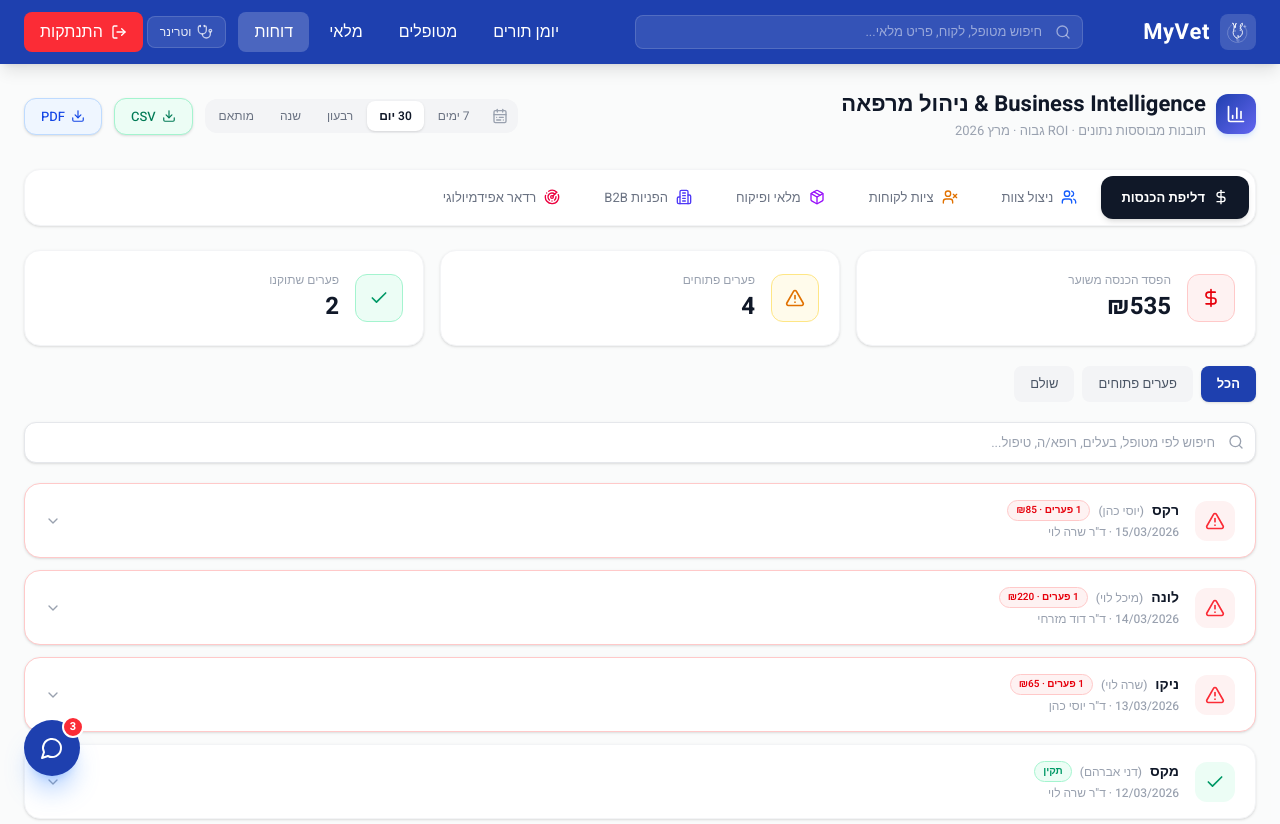
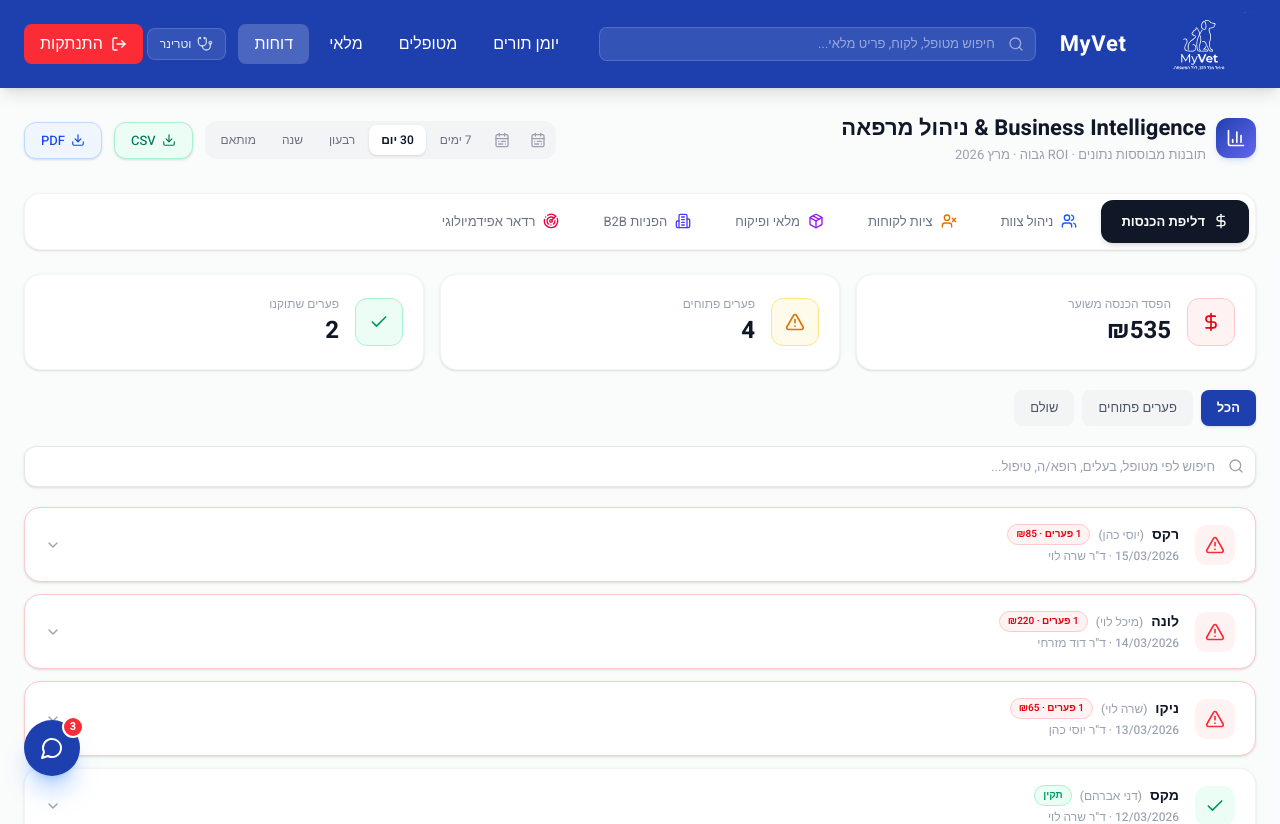
Before and after one commit to maozNachum/MyVet_Prototype_new, a React (Vite) app: page /reports in a window 1280 px wide. Shown: the top 824 px of the page. Built offline with nearby package versions, Linux system fonts and the light colour scheme.

Commit message:
עריכת הרשאות והוספת לוגו

```diff
--- a/src/app/components/MyVetLogo.tsx
+++ b/src/app/components/MyVetLogo.tsx
@@ -1,117 +1,77 @@
 interface MyVetLogoProps {
   className?: string;
   color?: string;
-  secondaryColor?: string;
-  size?: number;
 }
 
 export function MyVetLogo({
   className = "",
   color = "currentColor",
-  secondaryColor,
-  size = 32,
 }: MyVetLogoProps) {
-  const sc = secondaryColor || color;
+  const fillColor = color === "currentColor" ? color : (color || "#000000");
 
   return (
     <svg
-      width={size}
-      height={size}
-      viewBox="0 0 64 64"
-      fill="none"
+      version="1.0"
       xmlns="http://www.w3.org/2000/svg"
+      width="100%"
+      height="100%"
+      viewBox="0 0 600 327"
+      preserveAspectRatio="xMidYMid meet"
       className={className}
     >
-      {/* Outer arc — subtle tech/connect feel */}
-      <path
-        d="M 52 20 A 26 26 0 1 1 16 12"
-        stroke={sc}
-        strokeWidth="1.8"
-        strokeLinecap="round"
-        opacity="0.35"
-      />
-
-      {/* Dog silhouette — right side, larger, behind */}
-      <path
-        d={[
-          "M 38 44",          // chin
-          "Q 44 40, 44 34",   // jaw up
-          "Q 44 28, 40 24",   // cheek to forehead
-          "Q 38 21, 38 17",   // forehead up
-          "Q 38 12, 42 9",    // ear up (floppy top)
-          "Q 44 7, 44 11",    // ear tip folds
-          "Q 44 14, 41 17",   // ear back down
-          "Q 39 20, 38 22",   // connect to head
-        ].join(" ")}
-        stroke={color}
-        strokeWidth="2.4"
-        strokeLinecap="round"
-        strokeLinejoin="round"
-      />
-      {/* Dog snout */}
-      <path
-        d="M 38 44 Q 36 46, 33 45 Q 31 44, 32 41"
-        stroke={color}
-        strokeWidth="2.4"
-        strokeLinecap="round"
-        strokeLinejoin="round"
-      />
-      {/* Dog eye */}
-      <circle cx="38" cy="27" r="1.5" fill={color} />
-
-      {/* Cat silhouette — left side, in front, smaller */}
-      <path
-        d={[
-          "M 28 48",          // chin
-          "Q 22 45, 20 39",   // jaw
-          "Q 18 33, 20 28",   // cheek
-          "Q 21 24, 22 20",   // forehead
-          "Q 22 14, 18 8",    // ear up (pointed!)
-          "Q 17 6, 19 10",    // ear tip
-        ].join(" ")}
-        stroke={color}
-        strokeWidth="2.4"
-        strokeLinecap="round"
-        strokeLinejoin="round"
-      />
-      {/* Cat second ear */}
-      <path
-        d="M 22 20 Q 24 14, 27 9 Q 28 7, 26 11 Q 25 15, 25 20"
-        stroke={color}
-        strokeWidth="2.4"
-        strokeLinecap="round"
-        strokeLinejoin="round"
-      />
-      {/* Cat snout */}
-      <path
-        d="M 28 48 Q 30 49, 32 48 Q 34 47, 33 45"
-        stroke={color}
-        strokeWidth="2.4"
-        strokeLinecap="round"
-        strokeLinejoin="round"
-      />
-      {/* Cat eye */}
-      <circle cx="24" cy="29" r="1.4" fill={color} />
-
-      {/* Small medical cross — minimal, at top right of arc */}
-      <line x1="50" y1="14" x2="50" y2="20" stroke={sc} strokeWidth="1.8" strokeLinecap="round" opacity="0.6" />
-      <line x1="47" y1="17" x2="53" y2="17" stroke={sc} strokeWidth="1.8" strokeLinecap="round" opacity="0.6" />
-
-      {/* Shield outline — tiny, bottom center */}
-      <path
-        d="M 29 53 Q 29 51, 32 50 Q 35 51, 35 53 Q 35 56, 32 58 Q 29 56, 29 53 Z"
-        stroke={sc}
-        strokeWidth="1.4"
-        strokeLinecap="round"
-        strokeLinejoin="round"
-        opacity="0.45"
-      />
-      {/* Tiny heart inside shield */}
-      <path
-        d="M 31 53.5 Q 31 52.5, 32 53.5 Q 33 52.5, 33 53.5 Q 33 55, 32 55.8 Q 31 55, 31 53.5"
-        fill={sc}
-        opacity="0.45"
-      />
+      <g
+        transform="translate(0,327) scale(0.1,-0.1)"
+        fill={fillColor}
+        stroke="none"
+      >
+        <path d="M5378 3263 c12 -2 32 -2 45 0 12 2 2 4 -23 4 -25 0 -35 -2 -22 -4z" />
+        <path d="M5823 3263 c4 -3 10 -3 14 0 3 4 0 7 -7 7 -7 0 -10 -3 -7 -7z" />
+        <path d="M5992 3250 c0 -14 2 -19 5 -12 2 6 2 18 0 25 -3 6 -5 1 -5 -13z" />
+        <path d="M5990 3185 c0 -3 2 -5 5 -5 3 0 5 2 5 5 0 3 -2 5 -5 5 -3 0 -5 -2 -5 -5z" />
+        <path d="M5950 3105 c0 -3 2 -5 5 -5 3 0 5 2 5 5 0 3 -2 5 -5 5 -3 0 -5 -2 -5 -5z" />
+        <path d="M5993 3075 c0 -22 2 -30 4 -17 2 12 2 30 0 40 -3 9 -5 -1 -4 -23z" />
+        <path d="M3435 2855 c-5 -2 -22 -6 -37 -9 -26 -6 -38 -29 -20 -40 5 -3 27 0 51 6 60 15 140 -4 175 -42 15 -16 38 -40 50 -53 17 -19 41 -28 97 -37 111 -18 119 -22 110 -62 -21 -91 -58 -122 -164 -137 -97 -14 -116 -28 -138 -105 -7 -25 0 -55 38 -166 61 -174 63 -234 14 -394 -39 -127 -39 -212 0 -356 22 -83 33 -99 82 -115 16 -5 37 -20 45 -33 l14 -22 -64 0 c-54 0 -68 4 -85 23 -20 21 -93 192 -93 216 0 6 -9 11 -20 11 -27 0 -26 -6 20 -123 60 -152 77 -167 195 -167 86 0 94 7 75 65 -13 39 -43 65 -77 65 -63 0 -103 257 -62 395 61 202 60 280 -6 453 -59 156 -43 203 74 215 84 9 133 38 164 96 65 122 47 159 -88 176 -73 9 -98 21 -139 70 -46 56 -150 90 -211 70z" />
+        <path d="M3284 2792 c-81 -51 -140 -252 -96 -332 44 -79 142 -122 197 -86 45 29 59 71 58 176 -1 189 -71 296 -159 242z m74 -47 c48 -60 64 -260 26 -312 -57 -76 -174 2 -174 117 0 76 80 220 121 220 4 0 16 -11 27 -25z" />
+        <path d="M2900 2466 c0 -64 -11 -86 -52 -98 -47 -14 -83 -48 -98 -93 -6 -18 -22 -41 -36 -49 -65 -43 -14 -141 89 -171 103 -30 85 -78 -69 -180 -196 -131 -258 -255 -239 -479 6 -73 10 -86 24 -86 16 0 18 13 17 138 -1 203 36 267 234 402 159 109 182 196 63 235 -89 29 -138 90 -88 109 8 3 27 30 41 60 24 50 66 86 101 86 18 0 43 37 43 63 0 68 87 -29 126 -141 32 -91 31 -106 -21 -214 -99 -208 -126 -423 -81 -647 26 -128 42 -146 133 -146 l68 0 3 33 c3 27 -3 39 -34 67 l-37 34 7 73 c4 39 25 128 47 196 31 98 39 138 38 195 0 75 -38 242 -55 242 -16 0 -16 -63 0 -119 27 -93 21 -181 -21 -309 -46 -139 -55 -310 -18 -331 47 -26 45 -46 -3 -46 -55 0 -72 24 -93 133 -49 250 -4 478 145 727 105 175 126 230 88 230 -13 0 -22 -12 -30 -37 -7 -21 -26 -63 -43 -93 l-32 -54 -21 66 c-46 140 -196 297 -196 204z" />
+        <path d="M5990 2315 c0 -3 2 -5 5 -5 3 0 5 2 5 5 0 3 -2 5 -5 5 -3 0 -5 -2 -5 -5z" />
+        <path d="M5993 2110 c0 -25 2 -35 4 -22 2 12 2 32 0 45 -2 12 -4 2 -4 -23z" />
+        <path d="M5991 1924 c0 -11 3 -14 6 -6 3 7 2 16 -1 19 -3 4 -6 -2 -5 -13z" />
+        <path d="M2299 1905 c-30 -16 -44 -44 -30 -58 6 -6 19 -2 37 12 95 75 174 -45 110 -169 -13 -25 -39 -76 -60 -115 -79 -153 -27 -286 124 -315 92 -18 289 -12 335 9 173 78 132 371 -50 359 -59 -4 -54 -31 7 -38 134 -16 163 -205 43 -275 -39 -23 -51 -25 -179 -25 -207 0 -276 39 -276 155 0 46 9 67 91 225 39 74 35 182 -9 221 -37 33 -97 39 -143 14z" />
+        <path d="M5990 1835 c0 -3 2 -5 5 -5 3 0 5 2 5 5 0 3 -2 5 -5 5 -3 0 -5 -2 -5 -5z" />
+        <path d="M5995 1420 c0 -217 1 -306 2 -197 2 108 2 286 0 395 -1 108 -2 19 -2 -198z" />
+        <path d="M3232 1780 c-34 -14 -20 -26 39 -33 159 -19 206 -218 75 -320 -22 -18 -49 -36 -59 -42 -38 -21 -20 -30 65 -35 75 -5 91 -9 113 -30 l27 -25 -159 -5 c-140 -4 -158 -7 -161 -22 -4 -23 342 -28 350 -5 20 54 -45 117 -121 117 l-44 0 40 43 c121 132 61 335 -107 361 -19 3 -45 1 -58 -4z" />
+        <path d="M2160 905 l0 -215 25 0 25 0 2 161 3 161 79 -136 c43 -75 84 -136 91 -136 7 0 48 61 92 136 l78 136 3 -161 2 -161 25 0 25 0 0 215 0 215 -24 0 c-20 0 -36 -21 -101 -134 -42 -74 -82 -141 -88 -150 -11 -15 -25 5 -101 134 -75 127 -92 150 -112 150 l-24 0 0 -215z" />
+        <path d="M2998 1102 c4 -9 45 -106 91 -215 l85 -197 45 0 46 0 24 63 c13 34 52 127 87 206 76 170 75 163 22 159 l-41 -3 -64 -150 c-35 -82 -66 -152 -69 -154 -8 -9 -21 17 -81 167 l-58 142 -47 0 c-41 0 -46 -2 -40 -18z" />
+        <path d="M3863 1092 c-19 -3 -23 -10 -23 -38 0 -30 -3 -34 -25 -34 -22 0 -25 -4 -25 -35 0 -31 3 -35 25 -35 25 0 25 -1 25 -89 0 -139 26 -175 121 -174 64 1 81 15 67 54 -9 27 -13 28 -48 23 -50 -8 -60 10 -60 110 l0 75 48 3 c45 3 47 4 47 33 0 29 -2 30 -47 33 -47 3 -48 4 -48 36 0 36 -14 45 -57 38z" />
+        <path d="M3550 1017 c-141 -47 -166 -235 -41 -305 99 -56 278 -5 213 60 -19 19 -21 19 -43 4 -37 -25 -111 -21 -143 9 -44 41 -35 45 99 45 141 0 143 1 125 68 -26 98 -118 150 -210 119z m111 -87 c42 -41 31 -50 -67 -50 -95 0 -105 10 -53 54 42 35 82 34 120 -4z" />
+        <path d="M2670 1016 c0 -4 32 -77 70 -163 73 -165 75 -175 35 -213 -24 -22 -28 -23 -61 -11 -36 13 -53 6 -54 -22 0 -20 71 -38 109 -27 49 13 55 22 151 241 90 204 89 199 57 199 -21 0 -31 -16 -76 -122 -30 -68 -56 -126 -60 -130 -3 -4 -31 50 -61 120 -50 115 -58 127 -82 130 -16 2 -28 1 -28 -2z" />
+        <path d="M5992 930 c0 -14 2 -19 5 -12 2 6 2 18 0 25 -3 6 -5 1 -5 -13z" />
+        <path d="M2660 480 c0 -27 3 -30 34 -30 l34 0 -19 -50 c-15 -39 -16 -50 -5 -50 11 0 56 96 56 121 0 5 -16 9 -35 9 -24 0 -35 5 -35 15 0 8 -7 15 -15 15 -10 0 -15 -10 -15 -30z" />
+        <path d="M2872 483 c2 -23 8 -29 36 -31 37 -4 36 -2 17 -49 -18 -43 -19 -53 -2 -53 13 0 59 115 49 124 -3 3 -20 6 -39 6 -23 0 -33 5 -33 15 0 8 -7 15 -16 15 -11 0 -14 -8 -12 -27z" />
+        <path d="M3200 480 c0 -27 3 -30 30 -30 34 0 36 -4 15 -53 -18 -44 -18 -47 -1 -47 11 0 56 99 56 124 0 3 -16 6 -35 6 -24 0 -35 5 -35 15 0 8 -7 15 -15 15 -10 0 -15 -10 -15 -30z" />
+        <path d="M3489 505 c-9 -38 -2 -50 29 -53 35 -4 39 -14 17 -52 -18 -32 -19 -50 -1 -50 8 0 22 22 32 53 9 28 19 58 22 65 3 8 -8 12 -37 12 -32 0 -39 3 -35 15 4 9 0 15 -10 15 -9 0 -16 -2 -17 -5z" />
+        <path d="M3890 480 c0 -28 3 -30 35 -30 l34 0 -14 -41 c-25 -70 -7 -88 21 -21 32 78 31 92 -10 92 -25 0 -36 4 -36 15 0 8 -7 15 -15 15 -10 0 -15 -10 -15 -30z" />
+        <path d="M1810 465 c0 -11 11 -15 40 -15 l40 0 0 -50 c0 -38 4 -50 15 -50 21 0 21 93 -1 114 -21 21 -94 22 -94 1z" />
+        <path d="M1940 415 c0 -51 3 -65 15 -65 11 0 15 12 15 50 0 47 2 50 25 50 23 0 25 -3 25 -50 0 -38 4 -50 15 -50 12 0 15 13 15 55 0 62 -13 75 -74 75 l-36 0 0 -65z" />
+        <path d="M2080 466 c-18 -23 -8 -61 18 -64 12 -2 22 1 22 7 0 6 -4 11 -10 11 -5 0 -10 7 -10 15 0 9 9 15 25 15 22 0 25 -4 25 -34 0 -36 -12 -46 -56 -46 -14 0 -22 -4 -19 -10 10 -16 72 -12 89 6 22 21 20 77 -2 97 -23 21 -65 22 -82 3z" />
+        <path d="M2197 474 c-4 -4 -5 -16 -2 -28 2 -12 7 -38 10 -58 6 -36 8 -38 44 -38 25 0 44 7 56 20 20 22 34 110 17 110 -12 0 -22 -24 -22 -55 0 -13 -7 -31 -16 -39 -20 -20 -54 -21 -54 -1 0 8 7 15 15 15 15 0 35 37 35 66 0 26 -29 15 -32 -13 -4 -39 -28 -42 -28 -4 0 29 -9 39 -23 25z" />
+        <path d="M2352 412 c-1 -63 19 -88 26 -31 6 55 13 69 32 69 17 0 20 -7 20 -40 0 -29 -4 -40 -15 -40 -8 0 -15 -4 -15 -10 0 -5 14 -10 30 -10 30 0 30 1 30 54 0 63 -11 76 -67 73 l-40 -1 -1 -64z" />
+        <path d="M2487 474 c-13 -13 5 -24 39 -24 l34 0 0 -50 c0 -38 4 -50 15 -50 25 0 21 106 -4 120 -22 11 -74 14 -84 4z" />
+        <path d="M2770 466 c0 -9 12 -16 33 -18 28 -3 32 -6 32 -33 0 -25 -5 -32 -32 -40 -45 -13 -42 -27 4 -23 85 7 76 127 -9 128 -18 0 -28 -5 -28 -14z" />
+        <path d="M3082 468 c3 -7 19 -14 36 -16 30 -3 32 -6 32 -43 0 -38 -1 -39 -35 -39 -19 0 -35 -4 -35 -10 0 -6 27 -10 60 -10 33 0 60 4 60 10 0 6 -4 10 -10 10 -5 0 -10 16 -10 36 0 56 -15 74 -61 74 -28 0 -39 -4 -37 -12z" />
+        <path d="M3317 474 c-13 -13 5 -24 39 -24 l34 0 0 -50 c0 -38 4 -50 15 -50 19 0 21 100 3 118 -13 13 -80 17 -91 6z" />
+        <path d="M3600 465 c0 -10 10 -15 29 -15 53 0 53 -66 0 -77 -16 -3 -29 -9 -29 -14 0 -13 64 -11 78 3 17 17 15 84 -4 102 -20 21 -74 21 -74 1z" />
+        <path d="M3714 413 c-2 -79 20 -88 30 -12 6 45 9 50 29 47 32 -4 39 -78 8 -78 -12 0 -21 -4 -21 -10 0 -5 16 -10 35 -10 35 0 35 1 35 43 0 63 -21 87 -73 85 l-42 -2 -1 -63z" />
+        <path d="M4010 415 c0 -49 3 -66 13 -63 8 3 12 25 12 63 0 38 -4 60 -12 62 -10 4 -13 -13 -13 -62z" />
+        <path d="M4072 468 c-18 -18 -14 -56 7 -68 24 -12 36 3 16 20 -23 19 -18 32 13 28 19 -2 28 -9 30 -26 5 -31 -16 -54 -46 -50 -14 2 -27 -3 -29 -9 -9 -25 74 -16 91 9 42 60 -32 146 -82 96z" />
+        <path d="M4190 440 c0 -29 4 -40 13 -37 6 2 12 19 12 37 0 18 -6 35 -12 38 -9 2 -13 -9 -13 -38z" />
+        <path d="M4240 434 c0 -63 13 -84 54 -84 37 0 51 12 61 53 9 33 -17 77 -45 77 -30 0 -34 -19 -6 -30 29 -11 36 -49 12 -69 -27 -23 -46 -2 -46 50 0 37 -4 49 -15 49 -11 0 -15 -12 -15 -46z" />
+        <path d="M1810 390 c0 -29 4 -40 15 -40 11 0 15 11 15 40 0 29 -4 40 -15 40 -11 0 -15 -11 -15 -40z" />
+        <path d="M2489 413 c-1 -10 -3 -28 -4 -40 -1 -14 3 -23 11 -23 10 0 14 13 14 40 0 39 -19 58 -21 23z" />
+        <path d="M3310 390 c0 -29 4 -40 15 -40 11 0 15 11 15 40 0 29 -4 40 -15 40 -11 0 -15 -11 -15 -40z" />
+        <path d="M1750 365 c0 -8 9 -15 20 -15 11 0 20 7 20 15 0 8 -9 15 -20 15 -11 0 -20 -7 -20 -15z" />
+        <path d="M3040 349 c0 -38 24 -35 28 4 2 19 -1 27 -12 27 -11 0 -16 -10 -16 -31z" />
+      </g>
     </svg>
   );
 }
--- a/src/app/components/Navbar.tsx
+++ b/src/app/components/Navbar.tsx
@@ -2,7 +2,7 @@
 import { Link, useLocation, useNavigate } from "react-router";
 import { useState, useRef, useEffect } from "react";
 import { patients } from "../data/patients";
-import { getStaffType, getStaffLabel } from "../data/staffAuth";
+import { getStaffType, getStaffLabel, canAccessReportsPage } from "../data/staffAuth";
 import { MyVetLogo } from "./MyVetLogo";
 import { useSearchFilter } from "../hooks/useSearchFilter";
 import {
@@ -93,9 +93,9 @@
     <nav className="bg-[#1e40af] text-white shadow-lg relative z-50">
       <div className="max-w-7xl mx-auto px-6 py-3 flex items-center justify-between">
         {/* Logo */}
-        <Link to="/" className="flex items-center gap-2.5 hover:opacity-90 transition-opacity">
-          <div className="bg-white/15 rounded-lg p-1.5">
-            <MyVetLogo size={24} color="white" />
+        <Link to="/" className="flex items-center gap-3 hover:opacity-90 transition-opacity">
+          <div className="h-16 w-auto flex items-center justify-center">
+            <MyVetLogo color="white" className="h-full w-auto" />
           </div>
           <span className="text-[22px] tracking-wide" style={{ fontWeight: 700 }}>
             MyVet
@@ -248,6 +248,7 @@
           >
             מלאי
           </Link>
+          {canAccessReportsPage() && (
             <Link
               to="/reports"
               className={`px-4 py-2 rounded-lg transition-colors cursor-pointer ${
@@ -256,6 +257,7 @@
             >
               דוחות
             </Link>
+          )}
           <div className="flex items-center gap-1.5 bg-white/10 rounded-lg px-3 py-1.5 mr-2 border border-white/15">
             <StaffIcon className="w-4 h-4 text-white/70" />
             <span className="text-[12px] text-white/90" style={{ fontWeight: 500 }}>{staffLabel}</span>
--- a/src/app/pages/Reports.tsx
+++ b/src/app/pages/Reports.tsx
@@ -3,6 +3,7 @@
   Download, CalendarRange, DollarSign, Users, UserX,
   Package, Building2, Radar, BarChart3,
 } from "lucide-react";
+import { getStaffType, canViewFinancialReports } from "../data/staffAuth";
 import * as XLSX from "xlsx";
 
 import { RevenueLeakage } from "../components/reports/RevenueLeakage";
@@ -13,16 +14,27 @@
 import { EpiRadar } from "../components/reports/EpiRadar";
 
 // ─── Tabs ────────────────────────────────────────────────────────────
-const TABS = [
+const ALL_TABS = [
   { key: "revenue" as const, label: "דליפת הכנסות", icon: DollarSign, color: "text-red-600" },
-  { key: "staff" as const, label: "ניצול צוות", icon: Users, color: "text-blue-600" },
+  { key: "staff" as const, label: "ניהול צוות", icon: Users, color: "text-blue-600" },
   { key: "compliance" as const, label: "ציות לקוחות", icon: UserX, color: "text-amber-600" },
   { key: "inventory" as const, label: "מלאי ופיקוח", icon: Package, color: "text-purple-600" },
   { key: "referrals" as const, label: "הפניות B2B", icon: Building2, color: "text-indigo-600" },
   { key: "epi" as const, label: "רדאר אפידמיולוגי", icon: Radar, color: "text-rose-600" },
 ] as const;
 
-type TabKey = typeof TABS[number]["key"];
+// Filter tabs based on user role
+function getAvailableTabs() {
+  const staffType = getStaffType();
+  if (staffType === "secretary") {
+    // Secretary: only operational tabs (Team Management & Client Compliance)
+    return ALL_TABS.filter((tab) => tab.key === "staff" || tab.key === "compliance");
+  }
+  // Vet and anyone else: all tabs
+  return ALL_TABS;
+}
+
+type TabKey = typeof ALL_TABS[number]["key"];
 
 // ─── Date Range presets ──────────────────────────────────────────────
 const DATE_RANGES = [
@@ -35,7 +47,9 @@
 
 // ─── Component ──────────────────────────────────────────────────────
 export function Reports() {
-  const [activeTab, setActiveTab] = useState<TabKey>("revenue");
+  const availableTabs = getAvailableTabs();
+  const initialTab = availableTabs[0]?.key || ("revenue" as TabKey);
+  const [activeTab, setActiveTab] = useState<TabKey>(initialTab);
   const [dateRange, setDateRange] = useState("30d");
 
   // ── Generic export stub ──
@@ -43,7 +57,7 @@
     if (format === "csv") {
       const wb = XLSX.utils.book_new();
       const today = new Date().toLocaleDateString("he-IL");
-      const activeLabel = TABS.find((t) => t.key === activeTab)?.label || "";
+      const activeLabel = ALL_TABS.find((t) => t.key === activeTab)?.label || "";
       const data = [
         [`דוח ${activeLabel} — MyVet`, ""],
         ["תאריך הפקה", today],
@@ -77,7 +91,10 @@
           {/* Date range picker */}
           <div className="flex items-center bg-gray-100 rounded-xl p-0.5 gap-0.5">
             <CalendarRange className="w-4 h-4 text-gray-400 mx-2" />
-            {DATE_RANGES.map((dr) => (
+            {/* Date range picker */}
+      <div className="flex items-center bg-gray-100 rounded-xl p-0.5 gap-0.5">
+        <CalendarRange className="w-4 h-4 text-gray-400 mx-2" />
+        {DATE_RANGES.map((dr) => (
               <button
                 key={dr.key}
                 onClick={() => setDateRange(dr.key)}
@@ -91,10 +108,11 @@
                 {dr.label}
               </button>
             ))}
-          </div>
+        </div>
+      </div>
 
-          {/* Export buttons */}
-          <button
+        {/* Export buttons */}
+        <button
             onClick={() => handleExport("csv")}
             className="flex items-center gap-1.5 bg-emerald-50 hover:bg-emerald-100 text-emerald-700 px-4 py-2 rounded-xl transition-colors cursor-pointer text-[13px] border border-emerald-200 shadow-sm"
             style={{ fontWeight: 500 }}
@@ -113,7 +131,7 @@
 
       {/* ── Tab Navigation ── */}
       <div className="flex items-center bg-white rounded-2xl border border-gray-100 shadow-sm p-1.5 gap-1 mb-6 overflow-x-auto">
-        {TABS.map((tab) => {
+        {getAvailableTabs().map((tab) => {
           const TIcon = tab.icon;
           const isActive = activeTab === tab.key;
           return (
```
Also changed, not shown: src/app/data/staffAuth.ts (+10 -0 lines), src/app/newLogo.svg (added), 1 other file (tests, documents, lock files or other folders). Lines whose indentation alone changed are shown as unchanged.
